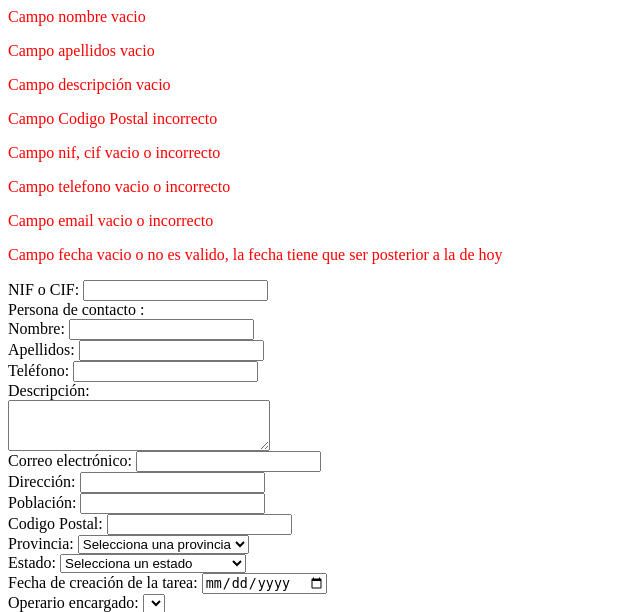
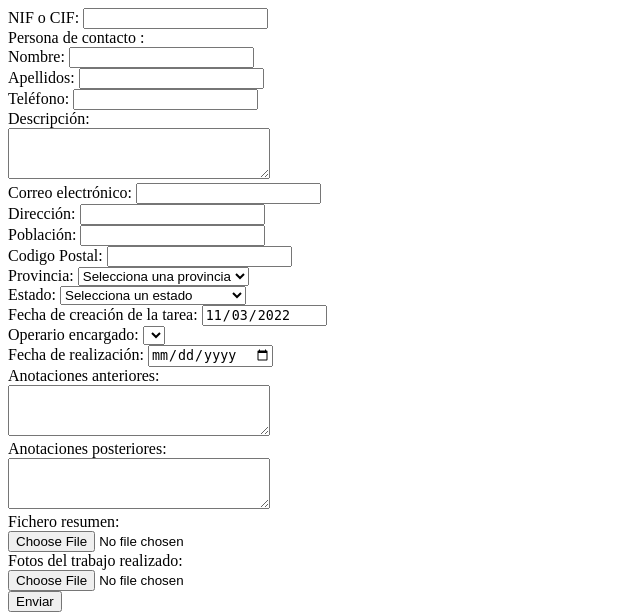
Before and after one commit to NicolaeGhenciu/ProyectoPHP, a PHP site: page /controllers/validar_tarea.php in a window 1280 px wide. Shown: the top 612 px of the page, without its empty margins (0-640 px from the left). Run offline with PHP 8.4, Linux system fonts and the light colour scheme; lists and menus that the app fills with data are empty.

Commit message:
dia_2_formulario_validacion

```diff
--- /dev/null
+++ b/Proyecto 1º Trimestre/app/controllers/utilsforms.php
@@ -0,0 +1,17 @@
+<?php
+
+function ValorPost($nombreCampo, $valorPorDefecto = '')
+{
+    if (isset($_POST[$nombreCampo]))
+        return $_POST[$nombreCampo];
+    else
+        return $valorPorDefecto;
+}
+
+function VerError($campo)
+{
+    global $errores;
+    if (isset($errores[$campo])) {
+        echo '<span style="color:red">' . $errores[$campo] . '</span>';
+    }
+}
--- a/Proyecto 1º Trimestre/app/controllers/validar_tarea.php
+++ b/Proyecto 1º Trimestre/app/controllers/validar_tarea.php
@@ -1,29 +1,52 @@
 <?php
-if (empty($_POST["nombre"]) || empty($_POST["apellidos"]) || empty($_POST["descripcion"])) {
-    if (empty($_POST["nombre"]))
-        echo "<p style='color:red'>Campo nombre vacio</p>";
-    if (empty($_POST["apellidos"]))
-        echo "<p style='color:red'>Campo apellidos vacio</p>";
-    if (empty($_POST["descripcion"]))
-        echo "<p style='color:red'>Campo descripción vacio</p>";
+
+include "utilsforms.php";
+
+$hayError = FALSE;
+$errores = [];
+$fcha = date("Y-m-d");
+
+if (!$_POST) { // Si no han enviado el fomulario
+    include("../views/formulario_tarea.php");
+} else {
+
+    if (empty($_POST["nombre"])) {
+        $errores['nombre'] = 'Campo nombre se encuentra vacio';
+        $hayError = TRUE;
+    }
+    if (empty($_POST["apellidos"])) {
+        $errores['apellidos'] = 'Campo apellidos se encuentra vacio';
+        $hayError = TRUE;
+    }
+    if (empty($_POST["descripcion"])) {
+        $errores['descripcion'] = 'Campo descripción se encuentra vacio';
+        $hayError = TRUE;
+    }
+    if (empty($_POST["cod_postal"]) || !validarCodigoPostal($_POST["cod_postal"])) {
+        $errores['cod_postal'] = 'Campo Codigo Postal tiene un formato incorrecto o se encuentra vacio';
+        $hayError = TRUE;
+    }
+    if (empty($_POST["nif_cif"]) || !validarDni($_POST["nif_cif"])) {
+        $errores['nif_cif'] = 'Campo NIF o CIF tiene un formato incorrecto o se encuentra vacio';
+        $hayError = TRUE;
+    }
+    if (empty($_POST["telefono"]) || !validarTelefono($_POST["telefono"])) {
+        $errores['telefono'] = 'Campo teléfono tiene un formato incorrecto o se encuentra vacio';
+        $hayError = TRUE;
+    }
+    if (empty($_POST["email"]) || !validarEmail($_POST["email"])) {
+        $errores['email'] = 'Campo email tiene un formato incorrecto o se encuentra vacio';
+        $hayError = TRUE;
+    }
+    if (empty($_POST["fecha_realizacion"]) || !validarFechaRealizacion($_POST["fecha_realizacion"])) {
+        $errores['fecha_realizacion'] = 'Campo fecha de realización se encuentra vacio o no es valido, la fecha tiene que ser posterior a la de hoy';
+        $hayError = TRUE;
+    }
+
+    if ($hayError) {
+        include("../views/formulario_tarea.php");
+    }
 }
-
-if (empty($_POST["cod_postal"]) || !validarCodigoPostal($_POST["cod_postal"]))
-    echo "<p style='color:red'>Campo Codigo Postal incorrecto</p>";
-
-if (empty($_POST["nif_cif"]) || !validarDni($_POST["nif_cif"]))
-    echo "<p style='color:red'>Campo nif, cif vacio o incorrecto</p>";
-
-if (empty($_POST["telefono"]) || !validarTelefono($_POST["telefono"]))
-    echo "<p style='color:red'>Campo telefono vacio o incorrecto</p>";
-
-if (empty($_POST["email"]) || !validarEmail($_POST["email"]))
-    echo "<p style='color:red'>Campo email vacio o incorrecto</p>";
-
-if (empty($_POST["fecha_realizacion"]) || !validarFechaRealizacion($_POST["fecha_realizacion"]))
-    echo "<p style='color:red'>Campo fecha vacio o no es valido, la fecha tiene que ser posterior a la de hoy</p>";
-
-include("../views/formulario_tarea.php");
 
 function validarDni($dni)
 {
@@ -42,6 +65,7 @@ function validarDni($dni)
         }
     }
 }
+
 
 function validarTelefono($tel)
 {
--- a/Proyecto 1º Trimestre/app/views/formulario_tarea.php
+++ b/Proyecto 1º Trimestre/app/views/formulario_tarea.php
@@ -11,24 +11,31 @@
 <body>
     <form action="../controllers/validar_tarea.php" method="post">
         <label>NIF o CIF:</label>
-        <input type="text" name="nif_cif"> <br>
+        <input type="text" name="nif_cif" value="<?= ValorPost('nif_cif') ?>">
+        <?= VerError('nif_cif') ?> <br>
         <label>Persona de contacto :</label> <br>
         <label>Nombre: </label>
-        <input type="text" name="nombre"> <br>
+        <input type="text" name="nombre" value="<?= ValorPost('nombre') ?>">
+        <?= VerError('nombre') ?> <br>
         <label>Apellidos: </label>
-        <input type="text" name="apellidos"> <br>
+        <input type="text" name="apellidos" value="<?= ValorPost('apellidos') ?>">
+        <?= VerError('apellidos') ?> <br>
         <label>Teléfono: </label>
-        <input type="text" name="telefono"> <br>
+        <input type="text" name="telefono" value="<?= ValorPost('telefono') ?>">
+        <?= VerError('telefono') ?> <br>
         <label>Descripción: </label> <br>
-        <textarea name="descripcion" cols="30" rows="3"></textarea> <br>
+        <textarea name="descripcion" cols="30" rows="3"><?= ValorPost('descripcion') ?></textarea>
+        <?= VerError('descripcion') ?> <br>
         <label>Correo electrónico: </label>
-        <input type="text" name="email"> <br>
+        <input type="text" name="email" value="<?= ValorPost('email') ?>">
+        <?= VerError('email') ?> <br>
         <label>Dirección: </label>
         <input type="text" name="direccion"> <br>
         <label>Población: </label>
         <input type="text" name="poblacion"> <br>
         <label>Codigo Postal: </label>
-        <input type="text" name="cod_postal"> <br>
+        <input type="text" name="cod_postal" value="<?= ValorPost('cod_postal') ?>">
+        <?= VerError('cod_postal') ?> <br>
         <label>Provincia: </label>
         <select name="provincia">
             <option hidden selected>Selecciona una provincia</option>
@@ -50,13 +57,14 @@
             <option value="C">C=Cancelada</option>
         </select> <br>
         <label>Fecha de creación de la tarea: </label>
-        <input type="date" name="fecha_creacion"> <br>
+        <input type="date" name="fecha_creacion" readonly value="<?= $fcha ?>"> <br>
         <label>Operario encargado: </label>
         <select name="">
             <option value=""></option>
         </select> <br>
         <label>Fecha de realización: </label>
-        <input type="date" name="fecha_realizacion"> <br>
+        <input type="date" name="fecha_realizacion" value="<?= ValorPost('fecha_realizacion') ?>">
+        <?= VerError('fecha_realizacion') ?> <br>
         <label>Anotaciones anteriores: </label> <br>
         <textarea name="anotaciones_anteriores" cols="30" rows="3"></textarea> <br>
         <label>Anotaciones posteriores: </label> <br>
```
Also changed, not shown: 1 other file.
